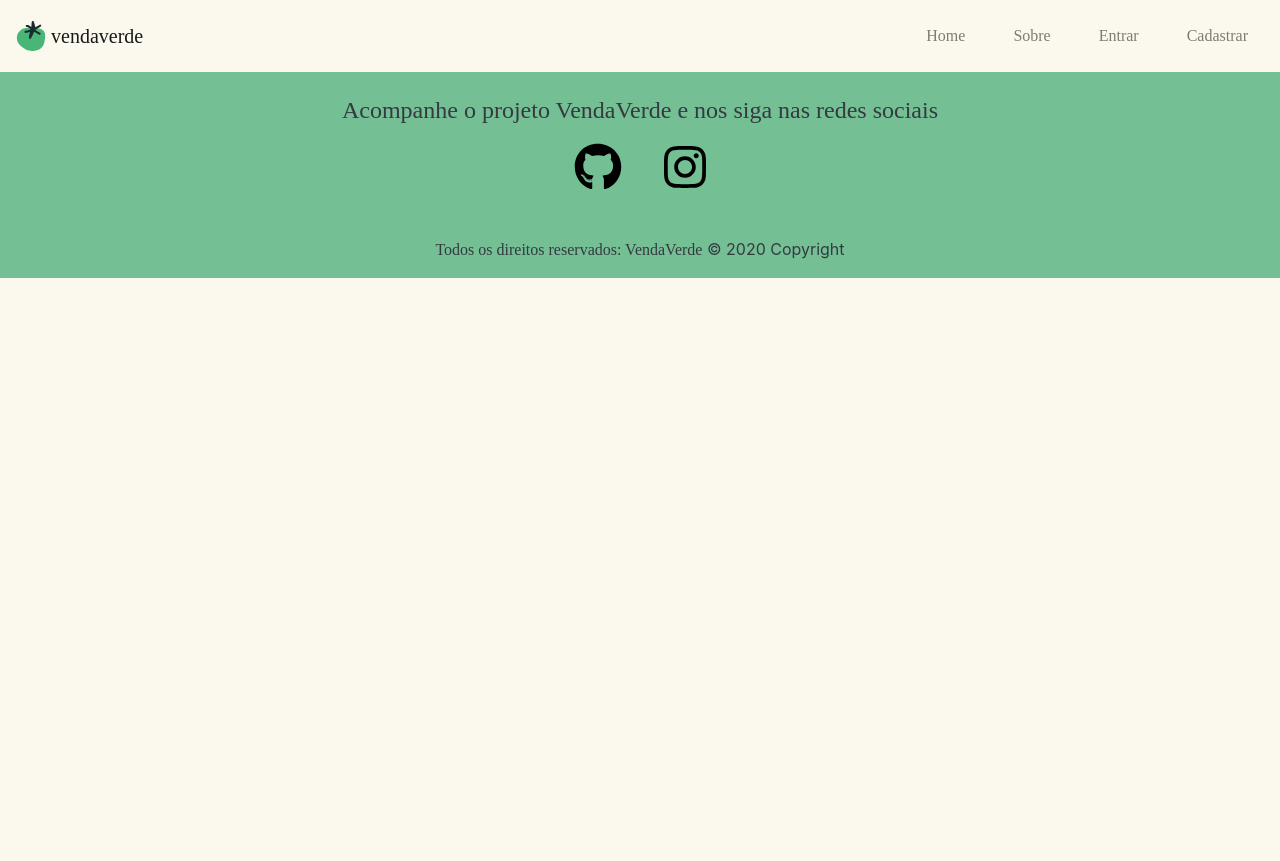
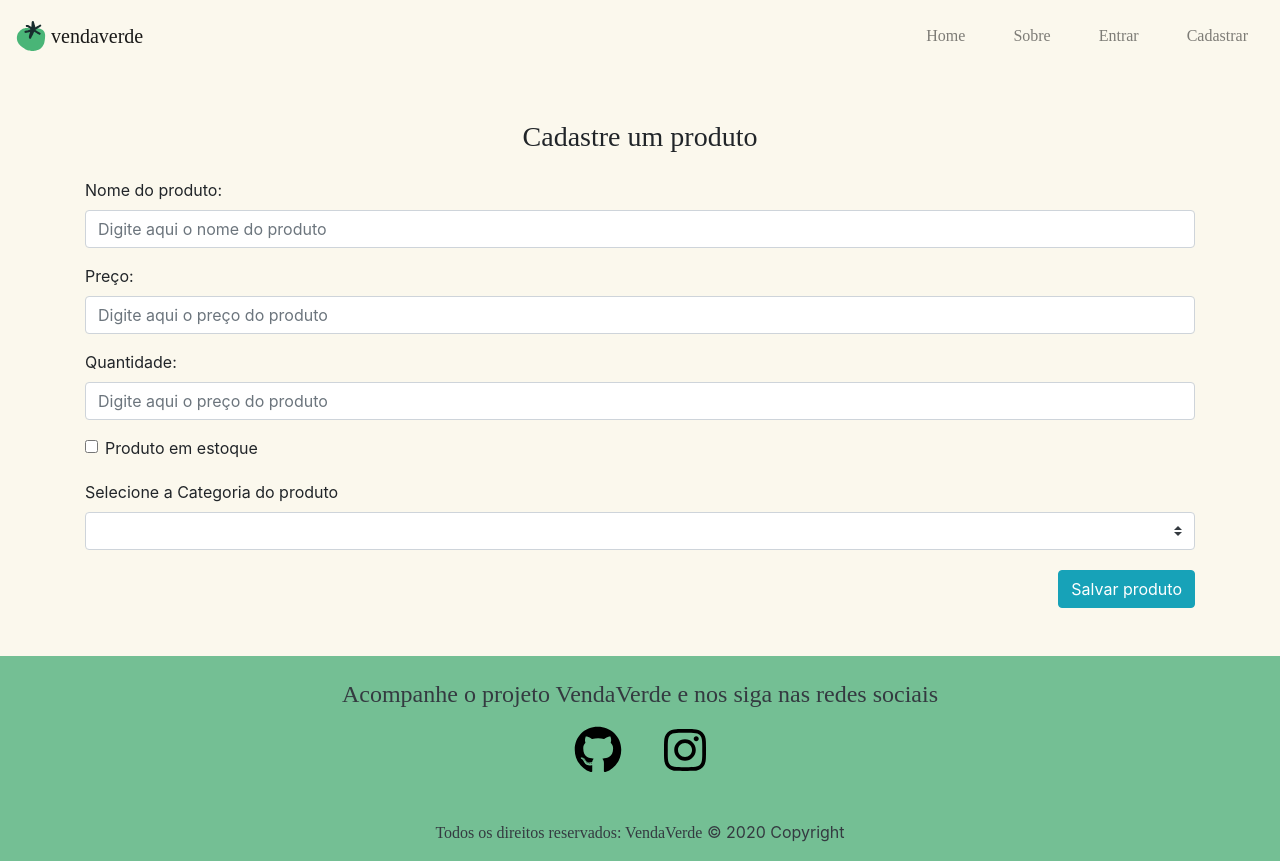
Before and after one commit to Projeto-Integrador-t10/projetointegrador, an Angular app in the folder vendaverde/: page /cadastrarproduto in a window 1280 px wide. Before the commit this address led to /. Before the commit the page ends 800 px from the top, so only its background shows below. Built offline with nearby package versions, Linux system fonts and the light colour scheme; a web font is replaced by a local one.

Commit message:
Adicionando cadastro de produtos

```diff
--- a/vendaverde/src/app/app-routing.module.ts
+++ b/vendaverde/src/app/app-routing.module.ts
@@ -4,12 +4,15 @@ import { HomeComponent } from './home/home.component';
 import { LoginComponent } from './login/login.component';
 import { SobreComponent } from './sobre/sobre.component';
 import { CadastroComponent } from './cadastro/cadastro.component';
+import { CadastroProdutoCategoriaComponent } from './cadastro-produto-categoria/cadastro-produto-categoria.component';
 const routes: Routes = [
   {path: '', redirectTo: 'home', pathMatch:'full'},
   {path: 'home', component: HomeComponent},
   {path: 'sobre', component: SobreComponent},
   {path: 'login', component: LoginComponent},
-  {path: 'cadastro', component: CadastroComponent}
+  {path: 'cadastro', component: CadastroComponent},
+  {path: 'cadastrarproduto', component: CadastroProdutoCategoriaComponent}
+
 
 ];
 
--- a/vendaverde/src/app/cadastro-produto-categoria/cadastro-produto-categoria.component.html
+++ b/vendaverde/src/app/cadastro-produto-categoria/cadastro-produto-categoria.component.html
@@ -1 +1,46 @@
-<p>cadastro-produto-categoria works!</p>
+<div class="container my-5">
+
+    <h3 class="text-center mb-4">Cadastre um produto</h3>
+
+    <div class="form-group">
+        <label class="" for="titulo">Nome do produto:</label>
+        <input type="text" class="form-control" id="nome" placeholder="Digite aqui o nome do produto"
+            [(ngModel)]='produto.nome'>
+    </div>
+
+    <div class="form-group">
+        <label class="" for="titulo">Preço:</label>
+        <input type="number" class="form-control" id="preco" placeholder="Digite aqui o preço do produto"
+            [(ngModel)]='produto.preco'>
+    </div>
+
+    <div class="form-group">
+        <label class="" for="titulo">Quantidade:</label>
+        <input type="number" class="form-control" id="quantidade" placeholder="Digite aqui o preço do produto"
+            [(ngModel)]='produto.quantidade'>
+    </div>
+
+    <div class="form-group form-check">
+        <input type="checkbox" class="form-check-input" id="estoque">
+        <label class="form-check-label" for="">Produto em estoque</label>
+    </div>
+
+    <div class="form-group">
+        <label class="my-1 mr-2" for="inlineFormCustomSelectPref">Selecione a Categoria do produto</label>
+        <select name="categoria" id="categoria" class="custom-select my-1 mr-sm-2" id="inlineFormCustomSelectPref" [(ngModel)]='idCategoria'>
+          <option *ngFor='let item of listaCategorias' value{{item.id}}>{{item.nome}}</option>
+        </select>
+<!--
+                <select name="tema" id='tema' class="form-control" [(ngModel)]='idTema' (change)='findByIdTema()'>
+              <option *ngFor='let item of listaTemas' value={{item.id}}>
+                {{item.descricao}}
+              </option>
+            </select>
+ -->
+    </div>
+
+    <div class="form-group d-flex justify-content-end">
+        <button type="button" class="btn btn-info" (click)='salvarProduto()'>Salvar produto</button>
+    </div>
+
+</div>
--- a/vendaverde/src/app/cadastro-produto-categoria/cadastro-produto-categoria.component.ts
+++ b/vendaverde/src/app/cadastro-produto-categoria/cadastro-produto-categoria.component.ts
@@ -1,4 +1,8 @@
 import { Component, OnInit } from '@angular/core';
+import { Categoria } from '../model/Categoria';
+import { Produto } from '../model/Produto';
+import { CategoriaService } from '../service/categoria.service';
+import { ProdutoService } from '../service/produto.service';
 
 @Component({
   selector: 'app-cadastro-produto-categoria',
@@ -7,9 +11,34 @@ import { Component, OnInit } from '@angular/core';
 })
 export class CadastroProdutoCategoriaComponent implements OnInit {
 
-  constructor() { }
+  produto: Produto = new Produto()
+  listaProdutos: Produto[]
 
-  ngOnInit(): void {
+  categoria: Categoria = new Categoria()
+  listaCategorias: Categoria[]
+  idCategoria: number
+
+  constructor(
+    private produtoService: ProdutoService,
+    private categoriaService: CategoriaService
+  ) { }
+
+  ngOnInit() {
   }
 
+  salvarProduto() {
+    this.categoria.id = this.idCategoria
+
+    this.produtoService.postProduto(this.produto).subscribe((resp: Produto) => {
+      this.produto = resp
+      this.produto = new Produto()
+    })
+  }
+
+/*   findByIdCategoria() {
+    this.categoriaService.getByIdCategoria(this.idCategoria).subscribe((resp: Categoria) => {
+      this.categoria = resp;
+    })
+  }
+ */
 }
--- a/vendaverde/src/app/model/Categoria.ts
+++ b/vendaverde/src/app/model/Categoria.ts
@@ -1,6 +1,8 @@
+import { Produto } from './Produto'
+
 export class Categoria {
     public id: number
     public nome: string
     public ativo: boolean
-    public produto: Produto []
+    public produto: Produto
 }
--- a/vendaverde/src/app/navbar/navbar.component.html
+++ b/vendaverde/src/app/navbar/navbar.component.html
@@ -36,6 +36,12 @@
 
         <div *ngIf='auth.btnSair()'>
           <li class="nav-item ml-3">
+            <a class="nav-link p-3" routerLink='/cadastrarproduto'>Cadastrar produto</a>
+          </li>
+        </div>
+
+        <div *ngIf='auth.btnSair()'>
+          <li class="nav-item ml-3">
             <a class="nav-link p-3" (click)='sair()'>sair</a>
           </li>
         </div>
--- a/vendaverde/src/app/service/categoria.service.ts
+++ b/vendaverde/src/app/service/categoria.service.ts
@@ -15,8 +15,11 @@ export class CategoriaService {
   }
 
   getAllCategorias(): Observable<Categoria[]> {
-    return this.http.get<Categoria[]>('http://localhost:8080/categoria', this.token)
+    return this.http.get<Categoria[]>('http://localhost:9000/categoria', this.token)
   }
 
+  getByIdCategoria() {
+
+  }
 
 }
--- a/vendaverde/src/app/service/produto.service.ts
+++ b/vendaverde/src/app/service/produto.service.ts
@@ -1,9 +1,25 @@
+import { HttpClient, HttpHeaders } from '@angular/common/http';
 import { Injectable } from '@angular/core';
+import { Observable } from 'rxjs';
+import { Produto } from '../model/Produto';
 
 @Injectable({
   providedIn: 'root'
 })
 export class ProdutoService {
 
-  constructor() { }
+  constructor(private http: HttpClient) { }
+
+  token = {
+    headers: new HttpHeaders().set('Authorization', localStorage.getItem('token')!)
+  }
+
+  getAllProdutos(): Observable<Produto[]>{
+    return this.http.get<Produto[]>('http://localhost:9000/produto')
+  }
+
+  postProduto(produto: Produto): Observable<Produto[]> {
+    return this.http.post<Produto[]>('http://localhost:9000/produtos', produto, this.token)
+  }
+
 }
```
